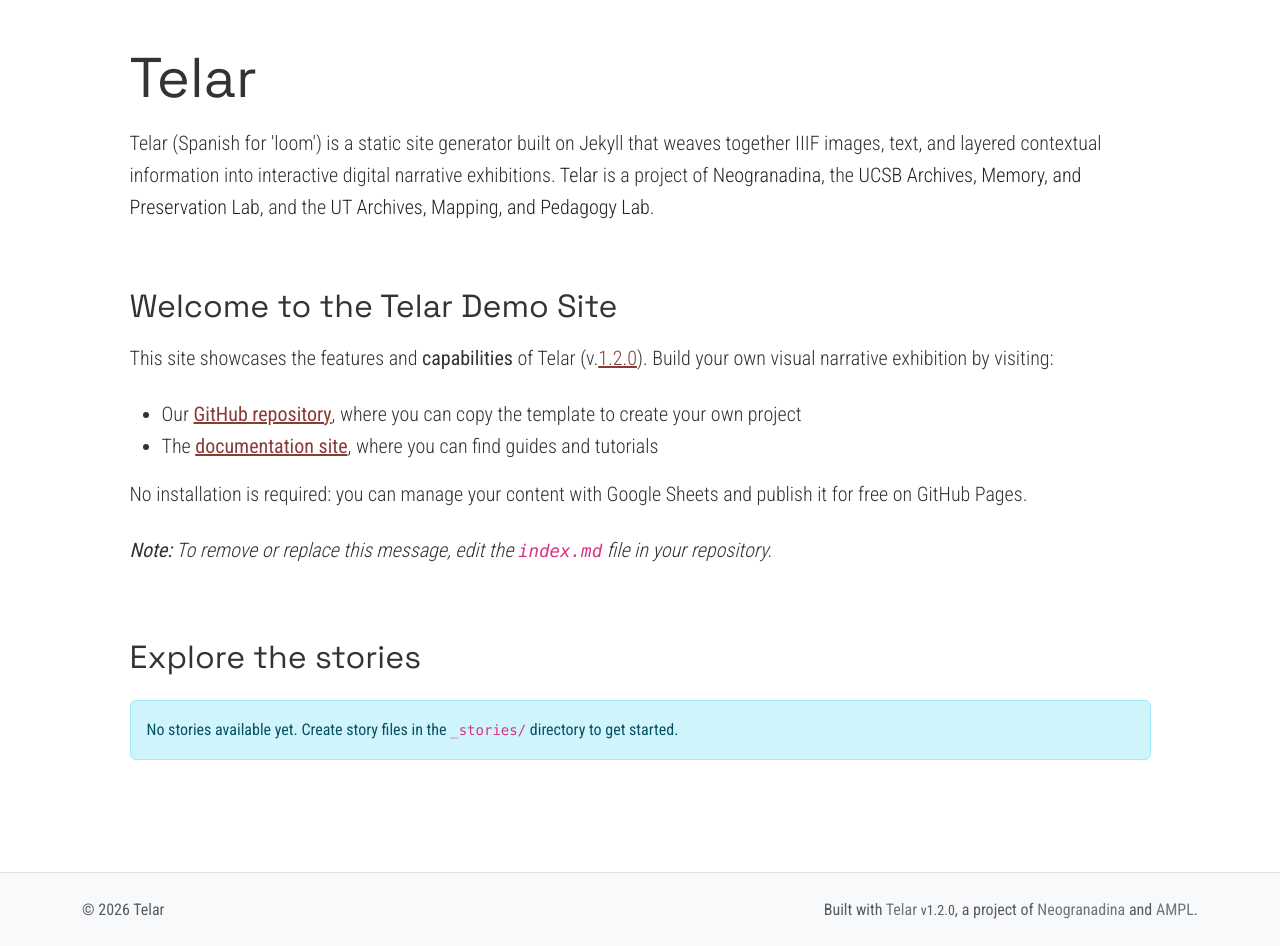
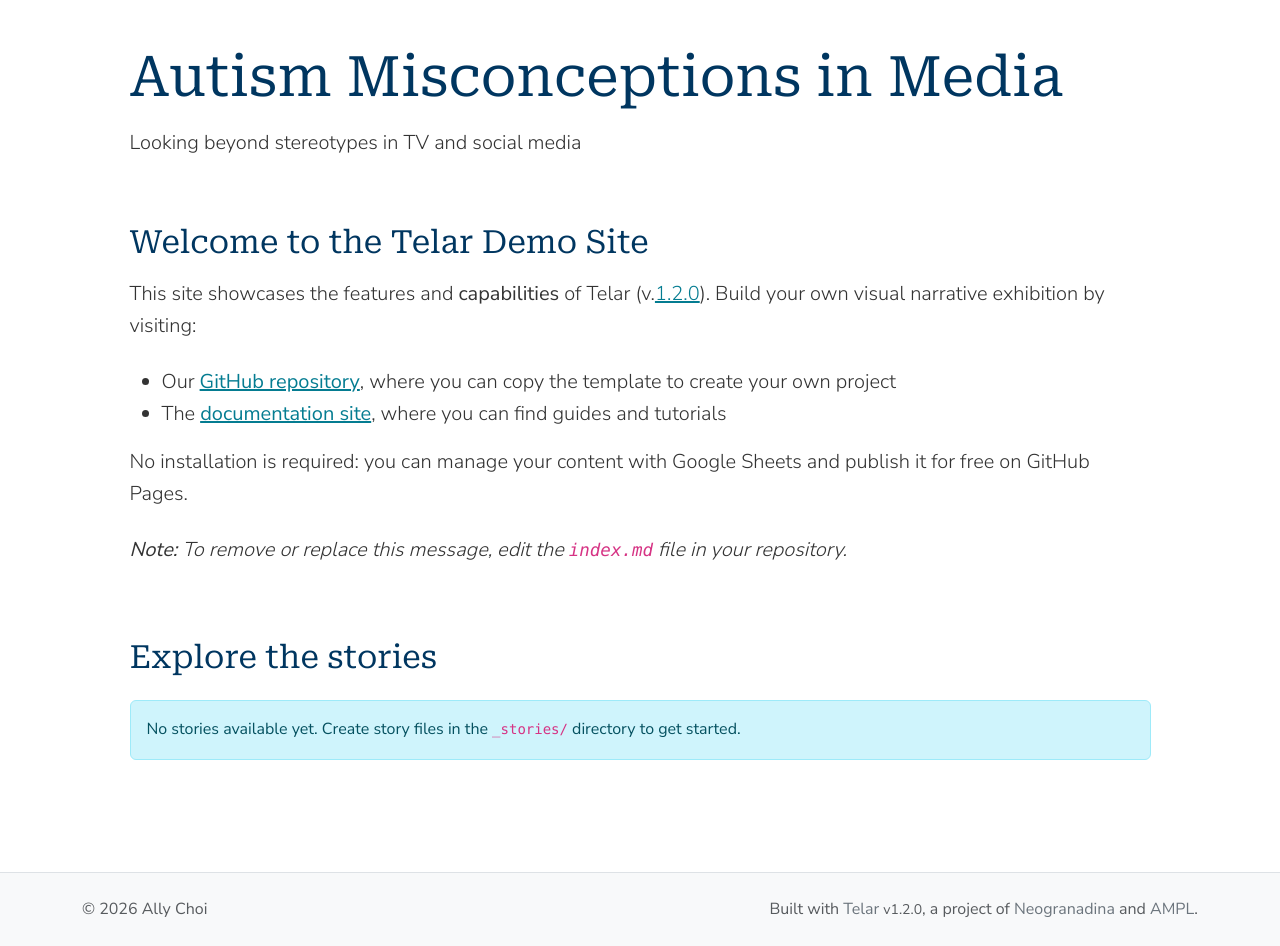
Before and after one commit to aletheachoi-rgb/misconceptions-about-autism-in-media, a Jekyll site: the page built from index.md, in a window 1280 px wide, cut to the strip 104-1050 px from the top of the page. Built offline with Jekyll 4.4.1, drawn with Linux system fonts in a browser that asks for light colours; some of the changed lines change nothing that is shown.

Commit message:
Update _config.yml

```diff
--- a/_config.yml
+++ b/_config.yml
@@ -2,52 +2,130 @@
 # https://telar.org
 
 # Site Settings
-title: "Telar"
-description: "Telar (Spanish for 'loom') is a static site generator built on Jekyll that weaves together IIIF images, text, and layered contextual information into interactive digital narrative exhibitions. <a href='https://github.com/UCSB-AMPLab/telar'>Telar</a> is a project of <a href='https://neogranadina.org'>Neogranadina</a>, the <a href='https://ampl.clair.ucsb.edu/'>UCSB Archives, Memory, and Preservation Lab</a>, and the <a href='https://liberalarts.utexas.edu/history/'>UT Archives, Mapping, and Pedagogy Lab</a>."
-url: "https://ampl.clair.ucsb.edu"
-baseurl: "/telar"
-author: ""
-email: ""
-telar_theme: "trama" # Options: trama, paisajes, neogranadina, santa-barbara, austin, or custom
+title: "Autism Misconceptions in Media"
+description: "Looking beyond stereotypes in TV and social media"
+url: "https://aletheachoi.github.io"
+baseurl: "/misconceptions-about-autism-in-media"
+author: "Ally Choi"
+telar_theme: "santa-barbara" # Options: paisajes, neogranadina, santa-barbara, austin, trama, or custom
 logo: ""
-telar_language: "en" # Options: "en" (English), "es" (Español)
-collection_mode: false # Set to true to show objects first with large thumbnails and stories below with small thumbnails (collection-first homepage)
+telar_language: "en"
+
+# Google Sheets Integration
+# See https://telar.org/docs/your-data/google-sheets/ for detailed setup instructions.
+google_sheets:
+  enabled: true
+  published_url: "https://docs.google.com/spreadsheets/d/e/2PACX-1vRmCG7-qDG5dTVpdl0SMw1PCV6vGIW7W-hLKB3rn7spl2WnJCDNfj2aAjaJhuDbvJkOzUiEURjI1eng/pubhtml"
 
 # Story Interface Settings
 story_interface:
-  show_on_homepage: true # Set to false to hide stories section from homepage (stories still accessible via direct URL)
-  show_story_steps: true # Set to false to hide "Step X" overlay in stories
-  show_object_credits: true # Set to true to display object credits badge (bottom-left corner, dismissable)
-  include_demo_content: true # Fetch demo stories from content.telar.org. Switch this off to hide demo stories and their content.
+  show_on_homepage: true
+  show_story_steps: true
+  show_object_credits: true
+  include_demo_content: false # Fetch demo stories from content.telar.org. Switch this off to hide demo stories and their content.
 
 # Collection Interface Settings
 collection_interface:
-  browse_and_search: true # Set to false to disable filtering sidebar and search on objects page
-  show_link_on_homepage: true # Set to false to hide "View the objects" link from homepage
-  show_sample_on_homepage: true # Set to true to show a sample of objects on homepage
-  featured_count: 4 # Number of objects to show on homepage (default 4)
+  browse_and_search: true
+  show_link_on_homepage: true
+  show_sample_on_homepage: true
+  featured_count: 4
 
 # Story Protection (optional)
-# Stories with protected=yes in project.csv will be encrypted.
-# Viewers need this key to unlock protected stories.
-story_key: "test"
+# story_key: ""
 
-# Google Sheets Integration (optional)
-# Manage content via Google Sheets instead of editing CSV files directly.
-# See https://telar.org/docs/your-data/google-sheets/ for detailed setup instructions.
 #
-# Setup:
-# 1. Get the template: Duplicate our template at https://bit.ly/telar-template
-# 2. Publish your sheet: File > Share > Publish to web
-# 3. Paste the published URL below
-# 4. Set enabled: true
-# 5. Commit changes
-#    - If using GitHub Pages: GitHub Actions will automatically discover tab GIDs and fetch CSVs
-#    - If running locally: Run `python3 scripts/fetch_google_sheets.py` before building
-google_sheets:
-  enabled: true
-  published_url: https://docs.google.com/spreadsheets/d/e/2PACX-1vRmCG7-qDG5dTVpdl0SMw1PCV6vGIW7W-hLKB3rn7spl2WnJCDNfj2aAjaJhuDbvJkOzUiEURjI1eng/pubhtml
+#
+#
+# PLEASE DO NOT EDIT BELOW THIS LINE UNLESS YOU KNOW WHAT YOU ARE DOING
+#
+#
+#
 
+# Collections
+collections:
+  stories:
+    output: true
+    permalink: /stories/:name/
+  objects:
+    output: true
+    permalink: /objects/:name/
+  glossary:
+    output: true
+    permalink: /glossary/:name/
+  pages:
+    output: true
+    permalink: /:name/
+
+# Collections Directory
+collections_dir: _jekyll-files
+
+# Build Settings
+markdown: kramdown
+permalink: pretty
+exclude:
+  - Gemfile
+  - Gemfile.lock
+  - node_modules
+  - vendor
+  - .github
+  - README.md
+  - docs/
+  - scripts/
+
+# Defaults
+defaults:
+  - scope:
+      path: ""
+      type: "stories"
+    values:
+      layout: "story"
+  - scope:
+      path: ""
+      type: "objects"
+    values:
+      layout: "object"
+  - scope:
+      path: ""
+      type: "glossary"
+    values:
+      layout: "glossary"
+  - scope:
+      path: ""
+      type: "pages"
+    values:
+      layout: "user-page"
+
+# Tell Jekyll not to expect dates for these collections
+future: true
+show_drafts: false
+
+# Telar Settings (version information)
+telar:
+  version: "1.2.0"
+  release_date: "2026-04-16"
+
+# Plugins
+plugins:
+  - jekyll-seo-tag
+
+# WEBrick server configuration for development (enables CORS for IIIF)
+webrick:
+  headers:
+    Access-Control-Allow-Origin: "*"
+    Access-Control-Allow-Methods: "GET, POST, OPTIONS"
+    Access-Control-Allow-Headers: "Content-Type"
+
+# Development & Testing
+development-features:
+  christmas_tree_mode: false
+  viewer_preloading:
+    max_viewer_cards: 10
+    preload_steps: 6
+    loading_threshold: 5
+    min_ready_viewers: 3
+  skip_stories: false
+  skip_collections: false
 #
 #
 #
```
